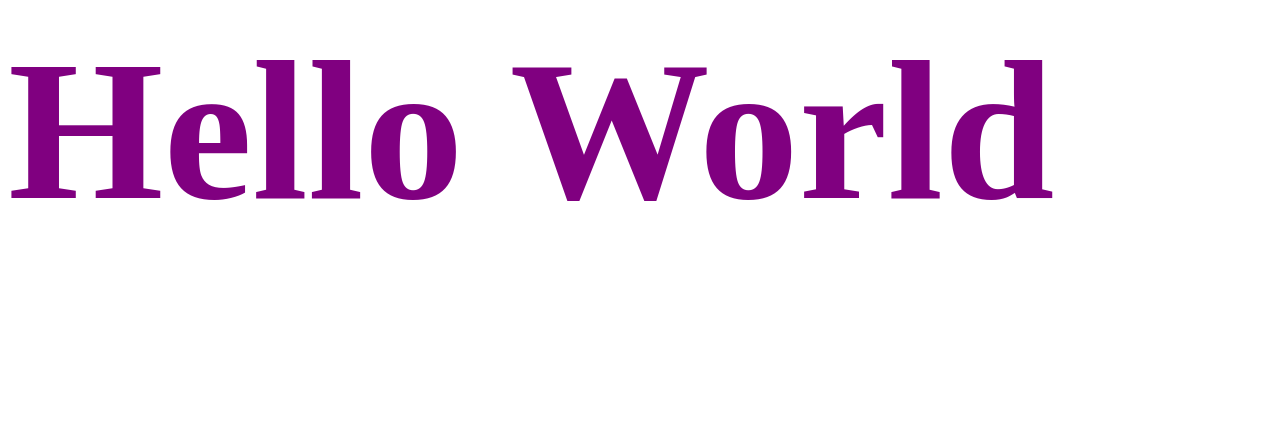
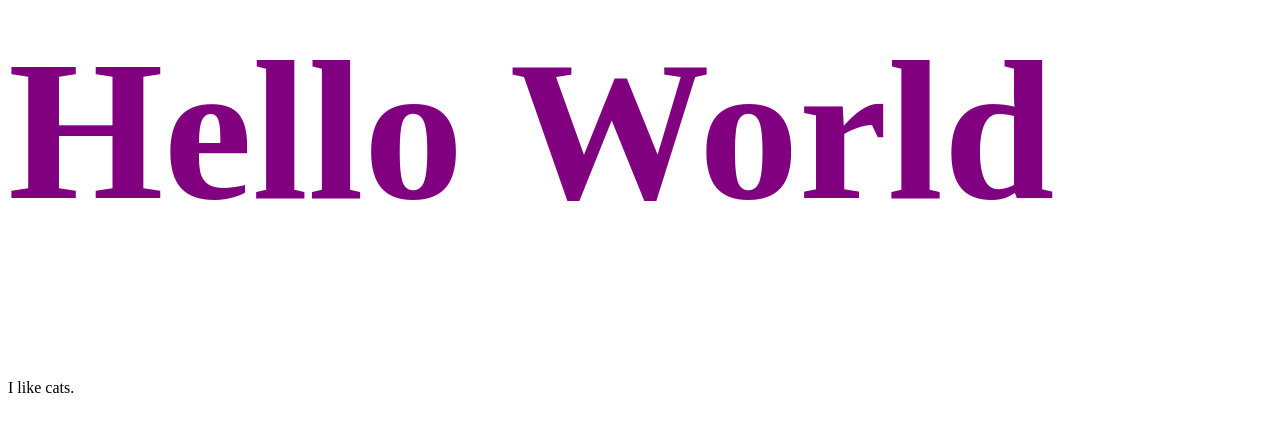
Before and after one commit to ssonali/web-project, a plain HTML site: page index.html in a window 1280 px wide. Shown: the part 118-550 px from the top of the page. Drawn offline with Linux system fonts and the light colour scheme.

Commit message:
Add start of parapgraph

```diff
--- a/index.html
+++ b/index.html
@@ -6,5 +6,6 @@
 </head>
 <body>
   <h1>Hello World</h1>
+  <p> I like cats.</p>
 </body>
 </html>
```
